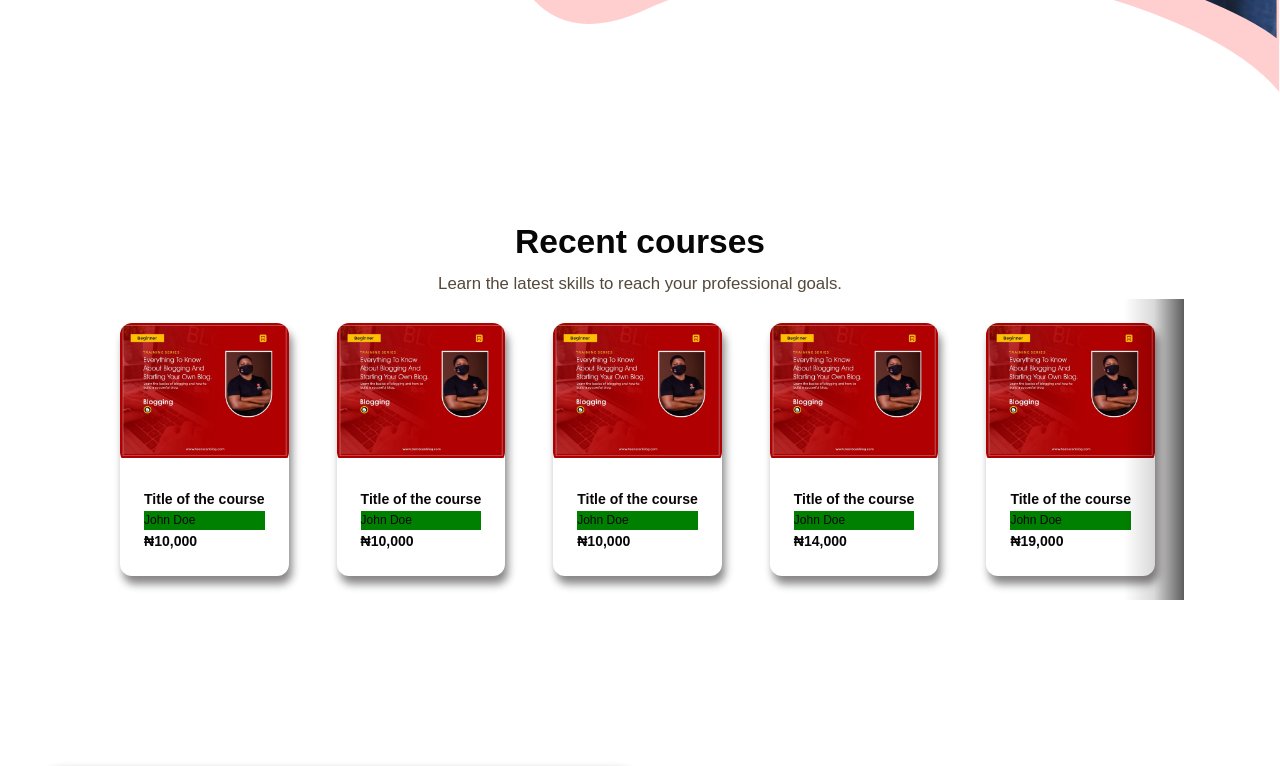
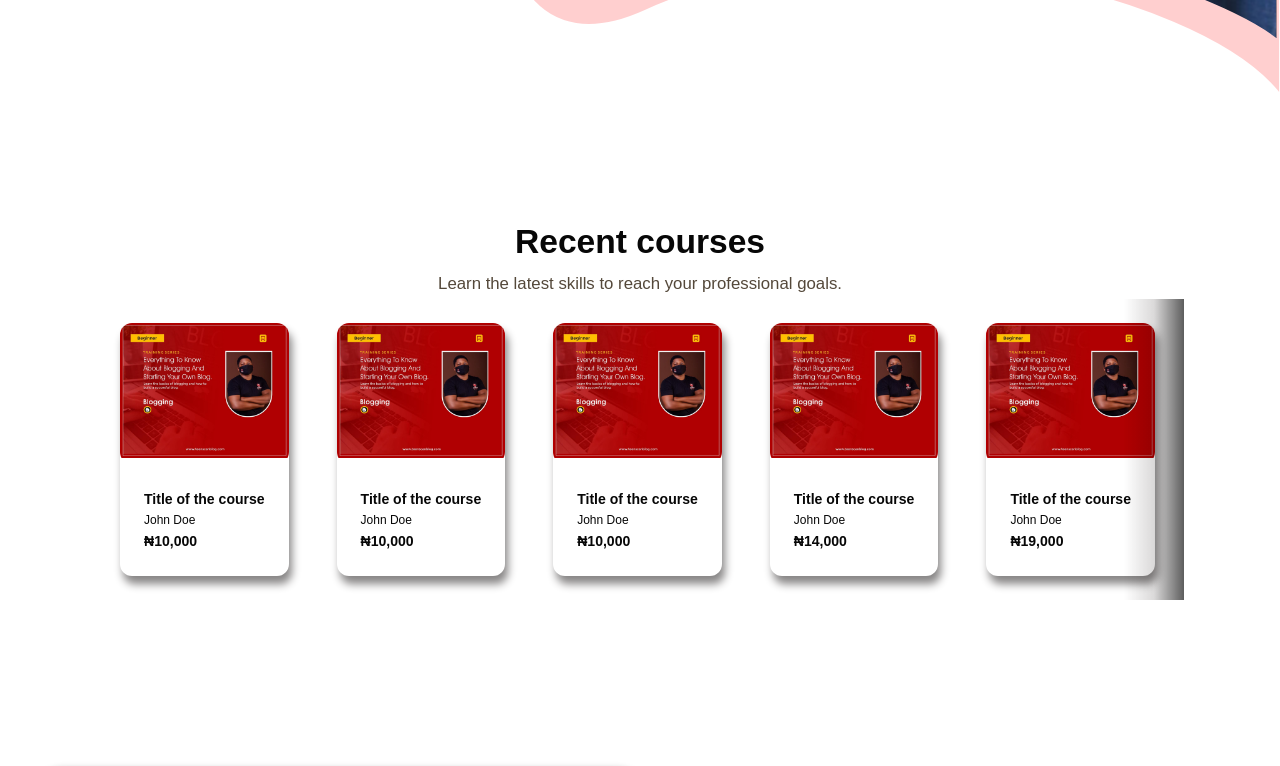
Before and after one commit to Niscolinx/teenscan, a React (Create React App) app: page / in a window 1280 px wide. Shown: the part 517-1283 px from the top of the page. Built offline with nearby package versions, Linux system fonts and the light colour scheme; what react-router-last-location would draw is missing.

Commit message:
Added scrdollable

```diff
--- a/src/components/Scrollable.tsx
+++ b/src/components/Scrollable.tsx
@@ -2,7 +2,10 @@ const Scrollable = (props: any) => {
     console.log(props.children)
     return (
         <div className='scrollable'>
-            <div className='scrollable__item'>{props.children} <p></p></div>
+            <div className='scrollable__item'>
+                {props.children}{' '}
+                <div className='scrollable__item--margin'></div>
+            </div>
             <div className='scrollable__overflowShadow'></div>
         </div>
     )
--- a/src/sass/base/typography.scss
+++ b/src/sass/base/typography.scss
@@ -198,7 +198,7 @@
         -ms-overflow-style: none;
         scrollbar-width: none;
 
-        p{
+        &--margin{
             background: green;
         }
     }
```
